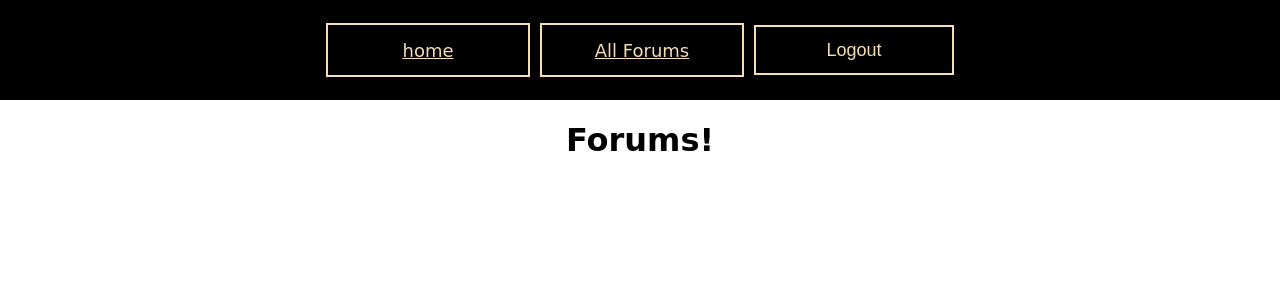
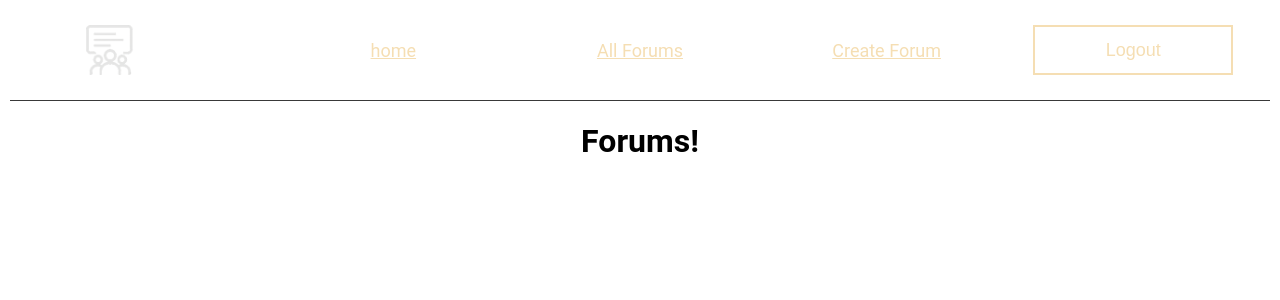
Before and after one commit to yousifj129/forums-for-all, a Django app: page /forums/forums-list in a window 1280 px wide. Shown: the top 300 px of the page. Run offline with Django 5.2, Linux system fonts and the light colour scheme; the visitor is signed in with stand-in values (Sample User, id 1); data that the repository does not hold is empty.

Commit message:
added upvote route, and working on css

```diff
--- a/main_app/static/main.css
+++ b/main_app/static/main.css
@@ -1,32 +1,10 @@
 body{
-    font-family: cursive;
+    font-family: Roboto;
     margin: 0;
     padding: 0;
     text-align: center;
 }
 
-nav{
-    display: flex;
-    justify-content: center;
-    align-items: center;
-    width: 100%;
-    height: 100px;
-    background-color: black;
-    gap: 10px;
-
-}
-nav a{
-    display: flex;
-    font-size: large;
-    color: wheat;
-    border: 2px wheat solid;
-    width: 200px;
-    height: 50px;
-    text-align: justify;
-    align-items: center;
-    justify-content: center;
-
-}
 ol{
     display: flex;
     flex-direction: column;
@@ -38,15 +16,6 @@ ol{
 li{
     width: 100px;
 
-}
-nav form button, nav form input[type=submit]{
-    font-size: large;
-    color: wheat;
-    border: 2px wheat solid;
-    width: 200px;
-    height: 50px;
-    text-align: center;
-    background-color: transparent;
 }
 
 form button, form input[type=submit]{
@@ -64,3 +33,8 @@ img {
     overflow-clip-margin: content-box;
     overflow: clip;
 }
+.logotext{
+    height: 50px;
+    justify-self: flex-end;
+    float: left;
+}
--- /dev/null
+++ b/main_app/static/navbar.css
@@ -0,0 +1,30 @@
+
+nav{
+    display: flex;
+    justify-content: space-evenly;
+    align-items: center;
+    height: 100px;
+    background-color: rgb(255, 255, 255);
+    gap: 10px;
+    border-bottom: 1px solid rgb(57, 57, 57);
+    margin: 0 10px 0 10px;
+}
+nav a{
+    display: flex;
+    font-size: large;
+    color: wheat;
+    width: 200px;
+    height: 50px;
+    text-align: justify;
+    align-items: center;
+    justify-content: center;
+}
+nav form button, nav form input[type=submit]{
+    font-size: large;
+    color: wheat;
+    border: 2px wheat solid;
+    width: 200px;
+    height: 50px;
+    text-align: center;
+    background-color: transparent;
+}
--- a/main_app/templates/base.html
+++ b/main_app/templates/base.html
@@ -6,12 +6,21 @@
     <meta name="viewport" content="width=device-width, initial-scale=1.0" />
     <title>Forums For All</title>
     <link rel="stylesheet" href="{% static 'main.css'%}" />
+    <link rel="stylesheet" href="{% static 'navbar.css'%}" />
+
+    <link rel="shortcut icon" href="{% static 'logozoom transparent light.png' %}" type="image/x-icon">
     {% block head %} {% endblock head %}
   </head>
-  <nav>
+
+  <body>
+    <nav>
+      <a href="{% url 'forums-list' %}">
+              <img src="{% static 'logotext transparent light.png' %}" class='logotext'>
+      </a>
     <a href="{% url 'homepage' %}">home</a>
     <a href="{% url 'forums-list' %}">All Forums</a>
     {% if user.is_authenticated %}
+    <a href="{% url 'forum-create'%}">Create Forum</a>
     <form action="/auth/logout/" method="post">
       {% csrf_token %}
       <button>Logout</button>
@@ -21,7 +30,6 @@
     <a href="{% url 'signup' %}">Sign up</a>
     {% endif %}
   </nav>
-  <body>
     {% block content %} {% endblock content %}
   </body>
 </html>
--- a/main_app/templates/forums/forum-create.html
+++ b/main_app/templates/forums/forum-create.html
@@ -31,7 +31,7 @@ document.getElementById("add-more").addEventListener("click", function() {
     const input = document.createElement("input");
     input.type = "file";
     input.name = "attachments";
-    input.accept = "image/*,video/*";
+    input.accept = "image/*";
     wrapper.appendChild(document.createElement("br"));
     wrapper.appendChild(input);
 });
--- a/main_app/templates/forums/forums-list.html
+++ b/main_app/templates/forums/forums-list.html
@@ -1,19 +1,29 @@
-{% extends "base.html" %}
-{% load static %}
-{% block head %}
+{% extends "base.html" %} {% load static %} {% block head %}
 <link rel="stylesheet" href="{% static 'forum-list.css'%}" />
-{% endblock head %}
-{% block content %}
+{% endblock head %} {% block content %}
 <h1>Forums!</h1>
 {% for forum in forums %}
-    <a href="{% url 'forum-details' forum.id%}" class="forum-preview">
+<div class="forum-preview">
+  <a href="{% url 'forum-details' forum.id%}">
     <div class="forum-top">
       <h4>{{forum.creator.username}}</h4>
       <h4>{{forum.created.date}}</h4>
       <h3>{{forum.title}}</h3>
     </div>
     <p>{{forum.content}}</p>
-        <img src="{{forum.attachments.all.0.file.url}}" alt="">
+    <img src="{{forum.attachments.all.0.file.url}}" alt="" />
+
+    <div id="forum-bottom">
+      <a href="{% url 'forum-details' forum.id%}">
+        ⬆️{{forum.upvotes.all|length}}
       </a>
-{% endfor %}
-{% endblock content %}
+      <a href="{% url 'forum-details' forum.id%}">
+        ⬇️{{forum.downvotes.all|length}}
+      </a>
+      <a href="{% url 'forum-details' forum.id%}">💬 {{forum.comments.all|length}}
+      </a>
+    </div>
+  </a>
+</div>
+
+{% endfor %} {% endblock content %}
--- a/main_app/urls.py
+++ b/main_app/urls.py
@@ -8,5 +8,7 @@ urlpatterns = [
     path("forums/forum-create", views.forum_create_view, name="forum-create"),
 
     path("forums/forum-details/<int:pk>", views.ForumDetailView.as_view(), name="forum-details"),
+    path("forums/forum-upvote/<int:pk>", views.forum_upvote_view, name="forum-upvote"),
+
 
 ]
--- a/main_app/views.py
+++ b/main_app/views.py
@@ -71,3 +71,15 @@ def forum_create_view(request):
         form = ForumForm()
 
     return render(request, "forums/forum-create.html", {"form": form})
+
+
+def forum_upvote_view(request, pk):
+    forum = Forum.objects.get(pk=pk)
+    if request.method == "POST":
+        try:
+            new_upvote = Upvote.objects.create(forum=forum, user=request.user)
+        except:
+            Upvote.objects.get(forum=forum, user=request.user).delete()
+
+
+    return redirect(reverse('forum-details',kwargs={'pk':forum.pk}))
```
Also changed, not shown: main_app/static/forum-list.css (+54 -5 lines), main_app/templates/forums/forum-details.html (+15 -0 lines), main_app/static/logotext transparent light.png (added), main_app/static/logotext transparent.png (added), main_app/static/logozoom transparent light.png (added), main_app/static/logozoom transparent.png (added), main_app/static/logozoom.png (added). Lines whose indentation alone changed are shown as unchanged.
